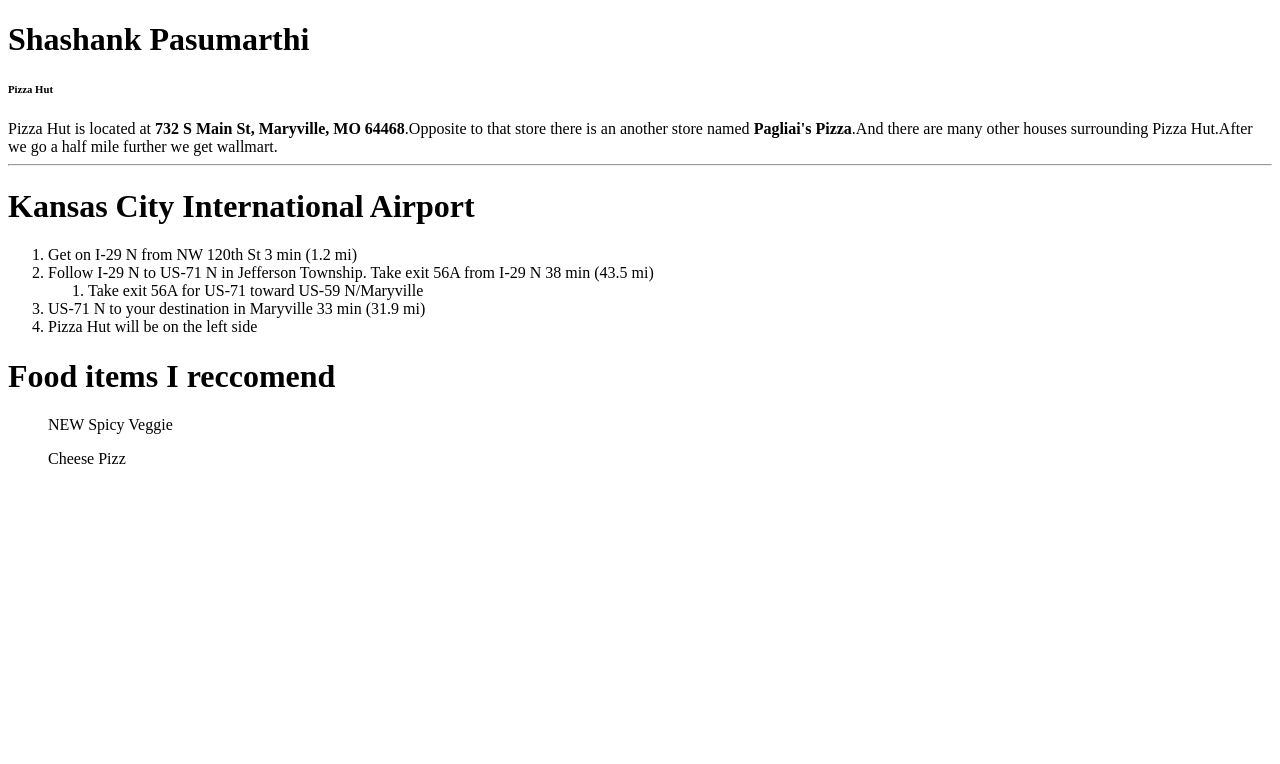
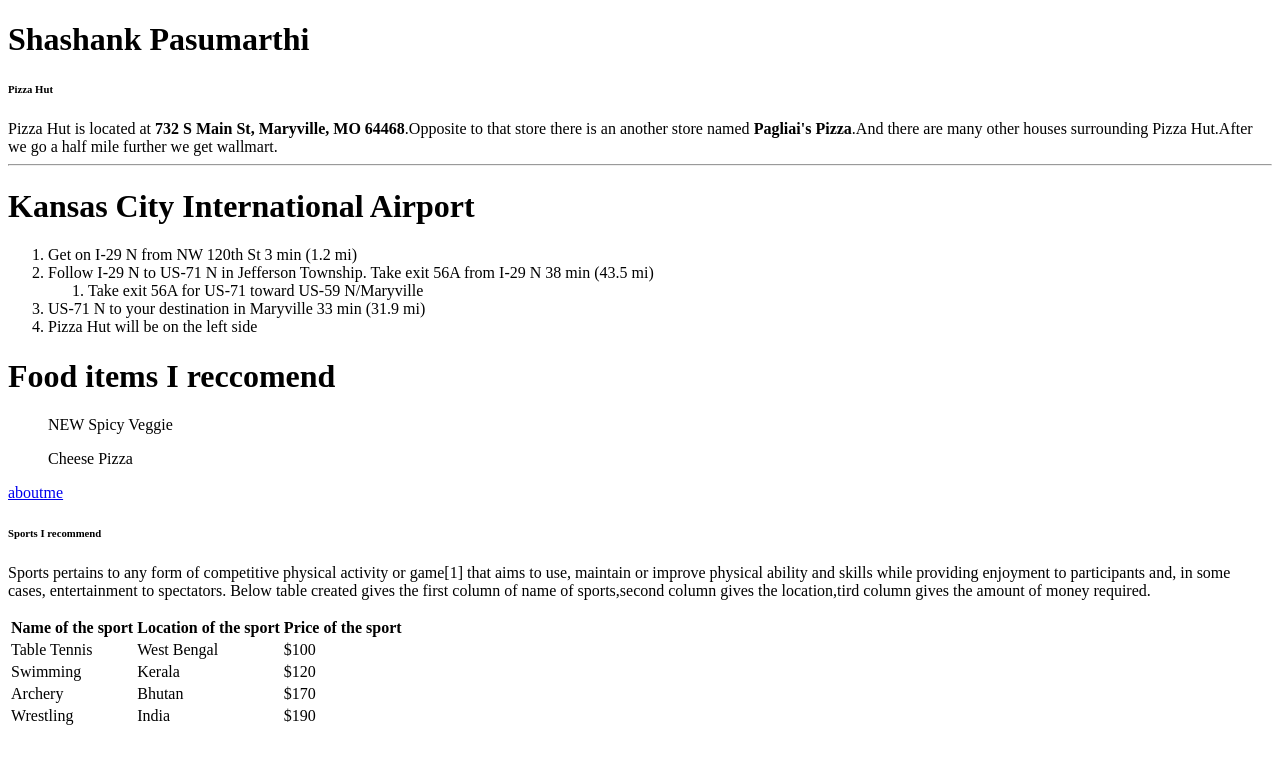
Before and after one commit to 44-563-Web-Apps-S22/webapps-s22-assignment-3-shashank2514, a plain HTML site: page index.html in a window 1280 px wide. Drawn offline with Linux system fonts and the light colour scheme.

Commit message:
addded sports that i recommend

```diff
--- a/index.html
+++ b/index.html
@@ -36,4 +36,37 @@
 <h1> Food items I reccomend</h1>
 
 <ul> NEW Spicy Veggie</ul>
-<ul> Cheese Pizz</ul>
+<ul> Cheese Pizza</ul>
+
+<a href="./aboutme.html">aboutme</a>
+
+<h6>Sports I recommend</h6>
+<p>Sports pertains to any form of competitive physical activity or game[1] that aims to use, maintain or improve physical ability and skills while providing enjoyment to participants and, in some cases, entertainment to spectators.
+ Below table created gives the first column of name of sports,second column gives the location,tird column gives the amount of money required.</p>
+ <table>
+    <tr>
+      <th>Name of the sport</th>
+      <th>Location of the sport</th>
+      <th>Price of the sport</th>
+    </tr>
+    <tr>
+      <td>Table Tennis</td>
+      <td>West Bengal</td>
+      <td>$100</td>
+    </tr>
+    <tr>
+      <td>Swimming</td>
+      <td>Kerala</td>
+      <td>$120</td>
+    </tr>
+    <tr>
+        <td>Archery</td>
+        <td>Bhutan</td>
+        <td>$170</td>
+      </tr>
+      <tr>
+        <td>Wrestling</td>
+        <td>India</td>
+        <td>$190</td>
+      </tr>
+  </table>
```
